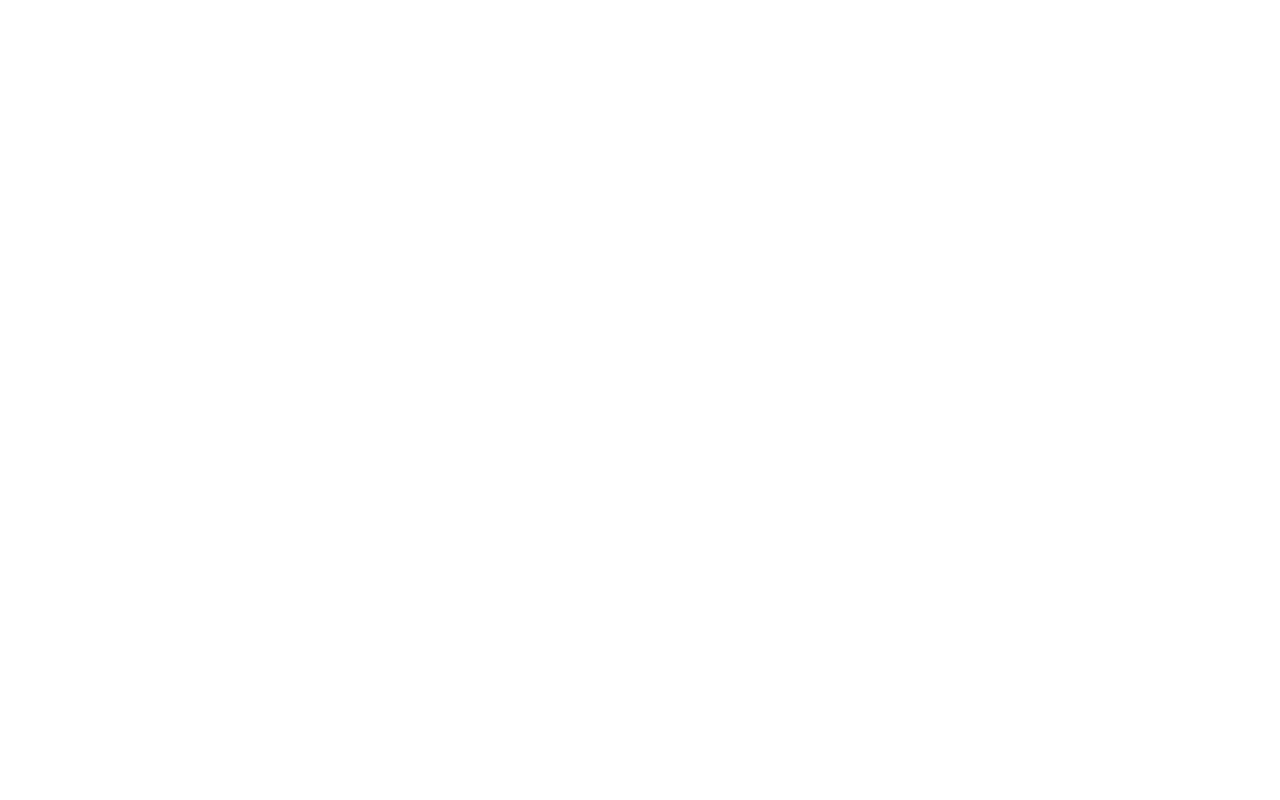
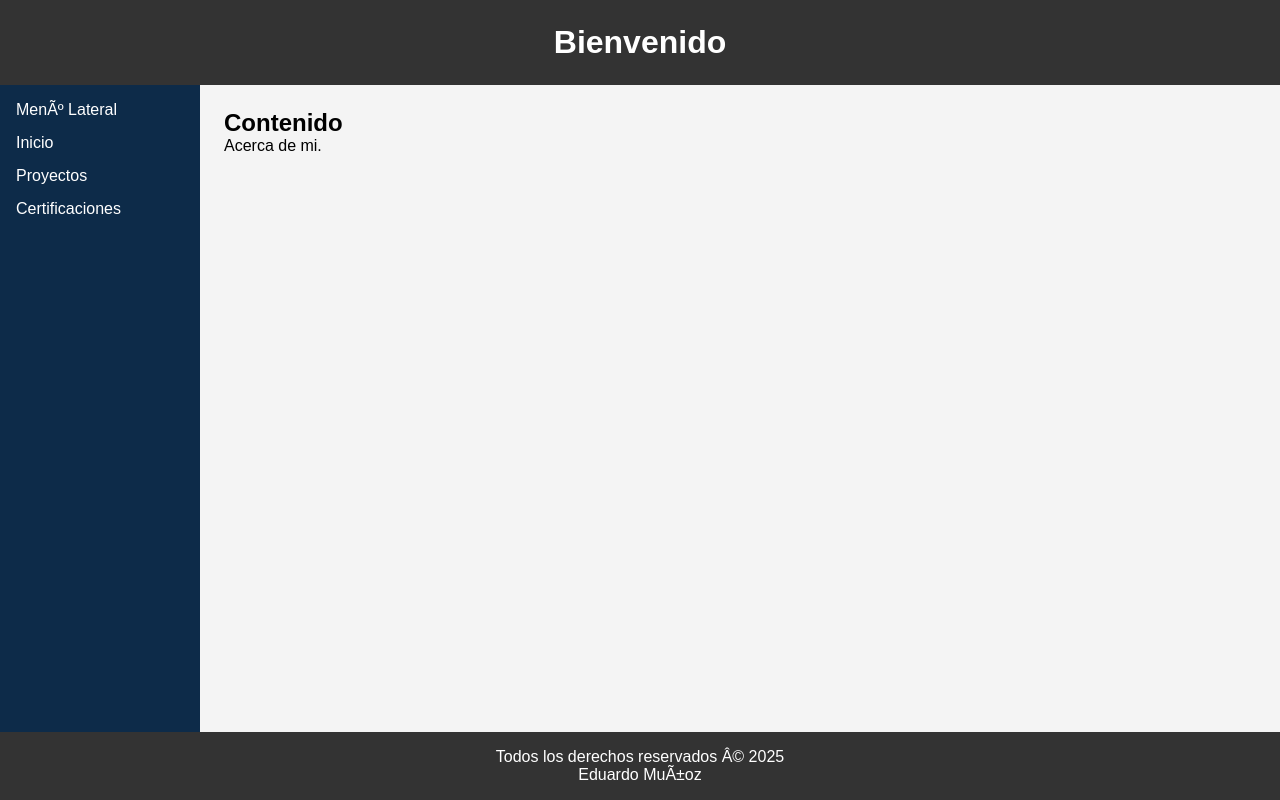
Before and after one commit to EduxM08/EduxM08.github.io, a plain HTML site: page docs/index.html in a window 1280 px wide. Drawn offline with Linux system fonts and the light colour scheme; files that its build step writes are made by us from their sources.

Commit message:
Edición v3.0

```diff
--- a/docs/assets/style.css
+++ b/docs/assets/style.css
@@ -1,3 +1,58 @@
-body {
-	color: blue;
-}
+* {
+      margin: 0;
+      padding: 0;
+      box-sizing: border-box;
+    }
+
+    body {
+      font-family: Arial, sans-serif;
+      height: 100vh;
+      display: flex;
+      flex-direction: column;
+    }
+
+    .header {
+      background-color: #333;
+      color: white;
+      padding: 1.5rem;
+      text-align: center;
+    }
+
+    .container {
+      flex: 1;
+      display: flex;
+    }
+
+    .sidebar {
+      width: 200px;
+      background-color: #0d2b49;
+      color: white;
+      padding: 1rem;
+    }
+    .sidebar ul {
+      list-style: none;
+      padding: 0;
+    }
+    .sidebar li {
+      margin: 15px 0;
+    }
+    .sidebar a {
+      color: white;
+      text-decoration: none;
+    }
+    .sidebar a:hover {
+      text-decoration: underline;
+    }
+
+    .content {
+      flex: 1;
+      padding: 1.5rem;
+      background-color: #f4f4f4;
+    }
+
+    .footer {
+      background-color: #333;
+      color: white;
+      text-align: center;
+      padding: 1rem;
+    }
--- a/docs/index.html
+++ b/docs/index.html
@@ -6,21 +6,38 @@
     <title>Eduardo Muñoz</title>
 
     <meta name="viewport" content="width=device-width, initial-scale=1">
-    <link rel="stylesheet" href="assets/style.css">
+    <link rel="stylesheet" href="style.css">
 
 </head>
 
 <body>
-    <div class="container">
-    <div class="col-xs-12">
-            <div class="text-center" style="padding-top: 30px; padding-bottom: 30px;">
+    <div class="header">
+    <h1>Bienvenido </h1>
+  </div>
 
-                <h2 style="color: #ffffff; padding-top: 20px;">Acerca de mi</h2>
-            </div>
+  <div class="container">
+    <div class="sidebar">
+      <p>Menú Lateral</p>
+      <ul>
+      <li><a href="#inicio">Inicio</a></li>
+      <li><a href="#proyectos">Proyectos</a></li>
+      <li><a href="#contacto">Certificaciones</a></li>
+    </ul>
+
     </div>
+    <div class="content">
+      <h2>Contenido</h2>
+      <p>Acerca de mi.</p>
     </div>
+  </div>
 
-    <!-- You're welcome to edit, reproduce and change this template as long as original contributation stays present on the website at all times.  -->
+  <div class="footer">
+    <p>Todos los derechos reservados © 2025</p>
+    <p>Eduardo Muñoz</p>
+  </div>
+
+
+
 </body>
 
 </html>
```
